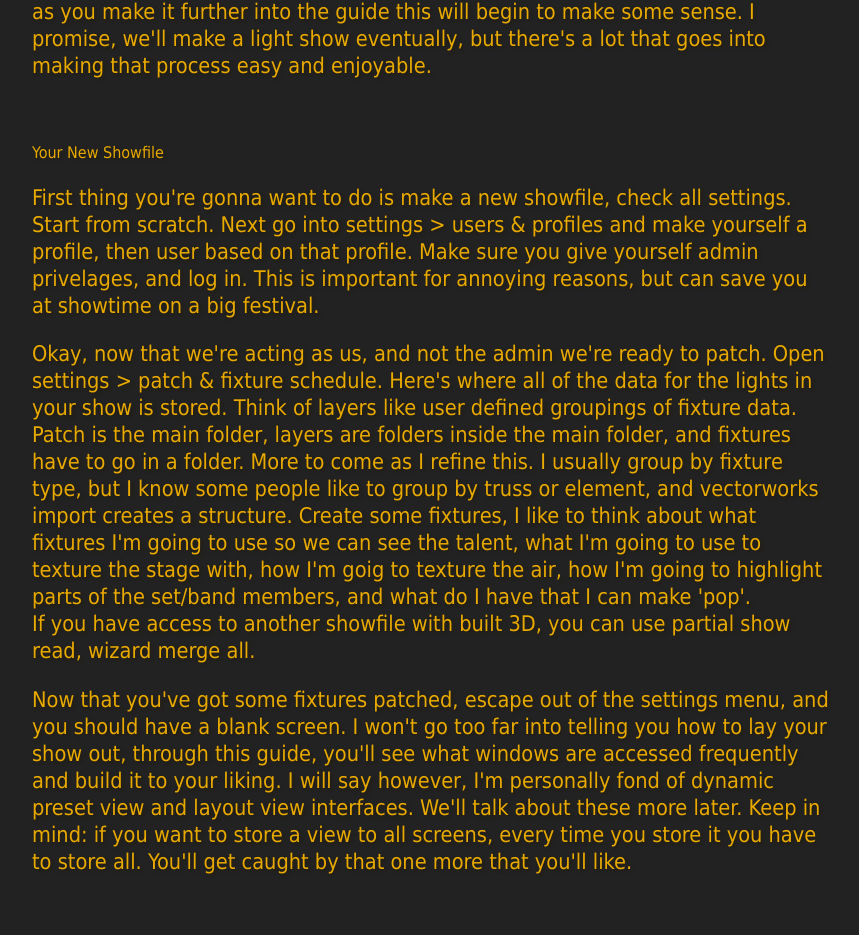
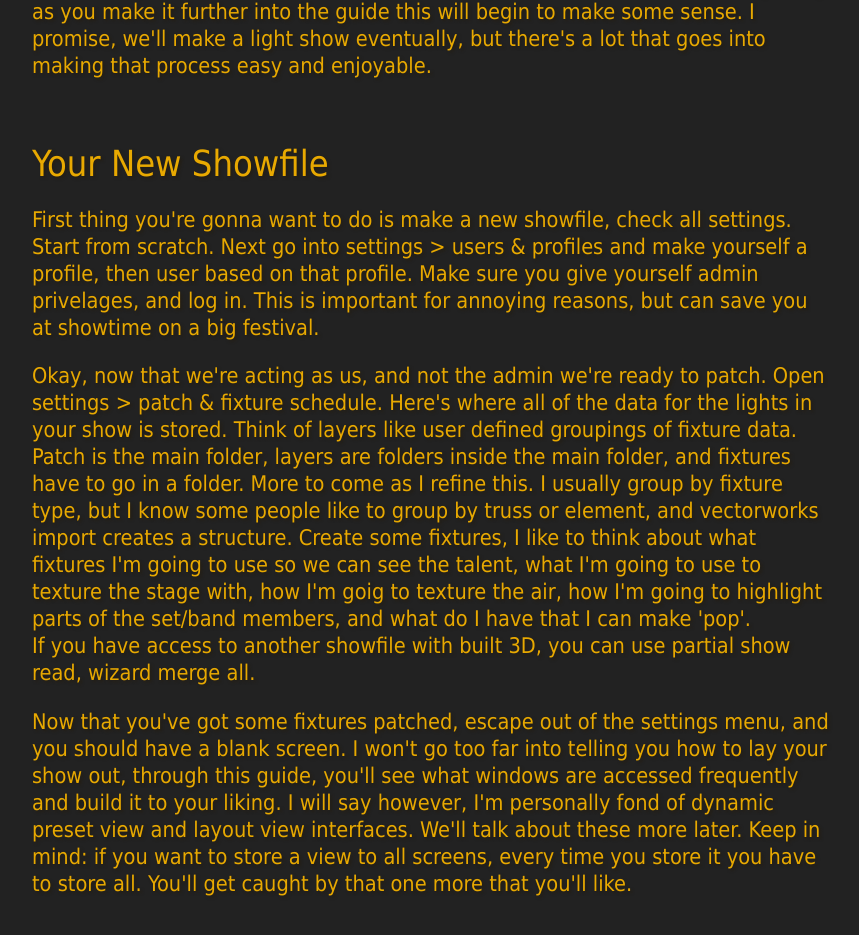
Before and after one commit to UnbannableGT/FCC_ReactiveWebProjects, a plain HTML site: page FinishedProjects/ConsoleCrashCourse/consoleCrashCourse.html in a window 1280 px wide. Shown: the part 911-1846 px from the top of the page, without its empty margins (376-1235 px from the left). Drawn offline with Linux system fonts and the light colour scheme.

Commit message:
fixed big in h1 tag, updated ss

```diff
--- a/FinishedProjects/ConsoleCrashCourse/consoleCrashCourse.html
+++ b/FinishedProjects/ConsoleCrashCourse/consoleCrashCourse.html
@@ -64,7 +64,7 @@
 
             <section id="Your_New_Showfile" class="main-section">
 
-                <header class="main">Your New Showfile</header>
+                <header class="main-header">Your New Showfile</header>
 
                 <p class="main">
                     First thing you're gonna want to do is make a new showfile, check all settings. Start from scratch. Next go into settings > users & profiles and make yourself a profile, then user based on that profile.
```
Also changed, not shown: FinishedProjects/ConsoleCrashCourse/consoleCrashCourse.png.
